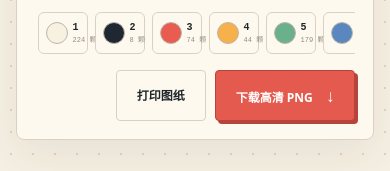
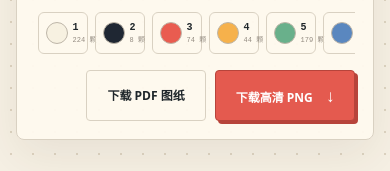
Before and after one commit to funfunword/beadgrid, a Next.js app: page / in a window 390 px wide. Shown: the part 1529-1700 px from the top of the page. Built offline with nearby package versions, Linux system fonts and the light colour scheme.

Commit message:
Add mobile PDF pattern downloads

```diff
--- a/app/globals.css
+++ b/app/globals.css
@@ -23,6 +23,8 @@
 @media screen and (min-width: 801px) {
   .workspace { grid-template-columns: 340px minmax(0, 1fr); }
 }
+
+.actions button:disabled { cursor: wait; opacity: .65; }
 
 @page { margin: 10mm; }
 
--- a/app/page.tsx
+++ b/app/page.tsx
@@ -123,6 +123,7 @@ export default function Home() {
   const [grid,setGrid]=useState(true);
   const [labels,setLabels]=useState(false);
   const [busy,setBusy]=useState(false);
+  const [pdfBusy,setPdfBusy]=useState(false);
   const fileRef=useRef<HTMLInputElement>(null);
   const exportRef=useRef<HTMLCanvasElement>(null);
 
@@ -156,6 +157,50 @@ export default function Home() {
   function onDrop(e:DragEvent){e.preventDefault();loadFile(e.dataTransfer.files[0]);}
   function onFile(e:ChangeEvent<HTMLInputElement>){loadFile(e.target.files?.[0]);}
   function download(){const c=exportRef.current;if(!c)return;const a=document.createElement("a");a.download=`${fileName.replace(/\.[^.]+$/,"")||"拼豆图纸"}.png`;a.href=c.toDataURL("image/png");a.click();}
+
+  async function downloadPdf(){
+    const patternCanvas=exportRef.current;if(!patternCanvas||pdfBusy)return;
+    setPdfBusy(true);
+    try{
+      const {jsPDF}=await import("jspdf");
+      const pageW=1240,pageH=1754,margin=70,contentW=pageW-margin*2;
+      const makePage=()=>{
+        const canvas=document.createElement("canvas");canvas.width=pageW;canvas.height=pageH;
+        const ctx=canvas.getContext("2d");if(!ctx)throw new Error("无法创建 PDF 画布");
+        ctx.fillStyle="#fffdf8";ctx.fillRect(0,0,pageW,pageH);return {canvas,ctx};
+      };
+      const pdf=new jsPDF({orientation:"portrait",unit:"mm",format:"a4",compress:true});
+      const addPage=(canvas:HTMLCanvasElement,first=false)=>{if(!first)pdf.addPage();pdf.addImage(canvas.toDataURL("image/png"),"PNG",0,0,210,297,undefined,"FAST");};
+      const first=makePage();
+      first.ctx.fillStyle="#20272b";first.ctx.font='700 42px "Microsoft YaHei",sans-serif';first.ctx.fillText("拼豆图纸",margin,82);
+      first.ctx.fillStyle="#697276";first.ctx.font='24px "Microsoft YaHei",sans-serif';first.ctx.fillText(`${pattern.width} × ${pattern.height} · ${(pattern.width*pattern.height).toLocaleString()} 颗豆 · ${pattern.palette.length} 色`,margin,126);
+      first.ctx.strokeStyle="#d9d1c2";first.ctx.lineWidth=2;first.ctx.beginPath();first.ctx.moveTo(margin,154);first.ctx.lineTo(pageW-margin,154);first.ctx.stroke();
+      const maxPatternH=pageH-250,scale=Math.min(contentW/patternCanvas.width,maxPatternH/patternCanvas.height);
+      const drawW=patternCanvas.width*scale,drawH=patternCanvas.height*scale,drawX=(pageW-drawW)/2,drawY=190+(maxPatternH-drawH)/2;
+      first.ctx.fillStyle="#eee7da";first.ctx.fillRect(drawX-10,drawY-10,drawW+20,drawH+20);first.ctx.imageSmoothingEnabled=false;first.ctx.drawImage(patternCanvas,drawX,drawY,drawW,drawH);
+      first.ctx.fillStyle="#898277";first.ctx.font='20px "Microsoft YaHei",sans-serif';first.ctx.textAlign="right";first.ctx.fillText("第 1 页 · 图纸",pageW-margin,pageH-42);
+      addPage(first.canvas,true);
+
+      const columns=6,rows=12,perPage=columns*rows,cardGap=12,cardW=(contentW-cardGap*(columns-1))/columns,cardH=112;
+      for(let start=0;start<pattern.palette.length;start+=perPage){
+        const page=makePage(),pageNumber=2+Math.floor(start/perPage);
+        page.ctx.fillStyle="#20272b";page.ctx.textAlign="left";page.ctx.font='700 38px "Microsoft YaHei",sans-serif';page.ctx.fillText("配色清单",margin,78);
+        page.ctx.fillStyle="#697276";page.ctx.font='22px "Microsoft YaHei",sans-serif';page.ctx.fillText(`共 ${pattern.palette.length} 色 · 色号与图纸一一对应`,margin,116);
+        page.ctx.strokeStyle="#d9d1c2";page.ctx.lineWidth=2;page.ctx.beginPath();page.ctx.moveTo(margin,145);page.ctx.lineTo(pageW-margin,145);page.ctx.stroke();
+        pattern.palette.slice(start,start+perPage).forEach((c,offset)=>{
+          const index=start+offset,col=offset%columns,row=Math.floor(offset/columns),x=margin+col*(cardW+cardGap),y=180+row*(cardH+cardGap);
+          page.ctx.fillStyle="#fffaf0";page.ctx.strokeStyle="#d9d1c2";page.ctx.lineWidth=2;page.ctx.beginPath();page.ctx.roundRect(x,y,cardW,cardH,10);page.ctx.fill();page.ctx.stroke();
+          page.ctx.fillStyle=`rgb(${c.join(",")})`;page.ctx.strokeStyle="#aaa297";page.ctx.beginPath();page.ctx.arc(x+32,y+38,21,0,Math.PI*2);page.ctx.fill();page.ctx.stroke();
+          page.ctx.fillStyle="#20272b";page.ctx.font='700 22px "Microsoft YaHei",sans-serif';page.ctx.fillText(String(index+1),x+62,y+39);
+          page.ctx.fillStyle="#697276";page.ctx.font='18px "Microsoft YaHei",sans-serif';page.ctx.fillText(`${pattern.counts[index].toLocaleString()} 颗`,x+62,y+72);
+        });
+        page.ctx.fillStyle="#898277";page.ctx.font='20px "Microsoft YaHei",sans-serif';page.ctx.textAlign="right";page.ctx.fillText(`第 ${pageNumber} 页 · 配色清单`,pageW-margin,pageH-42);
+        addPage(page.canvas);
+      }
+      const base=fileName.replace(/\.[^.]+$/,"").trim()||"拼豆图纸";
+      pdf.save(`${base}.pdf`);
+    }finally{setPdfBusy(false);}
+  }
 
   return <main>
     <header className="topbar">
@@ -194,7 +239,7 @@ export default function Home() {
         <div className="canvas-wrap">{busy&&<div className="processing">正在重新排列豆豆…</div>}<PatternCanvas pattern={pattern} grid={grid} labels={labels} exportRef={exportRef}/></div>
         <div className="palette-head"><b>配色清单</b><span>共 {pattern.palette.length} 色</span></div>
         <div className="palette-list">{pattern.palette.map((c,i)=><div className="swatch" key={`${c.join()}-${i}`} title={`颜色 ${i+1}`}><span style={{background:`rgb(${c.join(",")})`}}></span><b>{i+1}</b><small>{pattern.counts[i]} 颗</small></div>)}</div>
-        <div className="actions"><button className="secondary" onClick={()=>window.print()}>打印图纸</button><button className="primary" onClick={download}>下载高清 PNG <span>↓</span></button></div>
+        <div className="actions"><button className="secondary" disabled={pdfBusy} onClick={downloadPdf}>{pdfBusy?"正在生成 PDF…":"下载 PDF 图纸"}</button><button className="primary" onClick={download}>下载高清 PNG <span>↓</span></button></div>
       </section>
     </section>
 
--- a/package.json
+++ b/package.json
@@ -16,6 +16,7 @@
   },
   "dependencies": {
     "drizzle-orm": "0.45.2",
+    "jspdf": "^3.0.3",
     "next": "16.2.6",
     "react": "19.2.6",
     "react-dom": "19.2.6"
```
Also changed, not shown: 1 other file (tests, documents, lock files or other folders).
